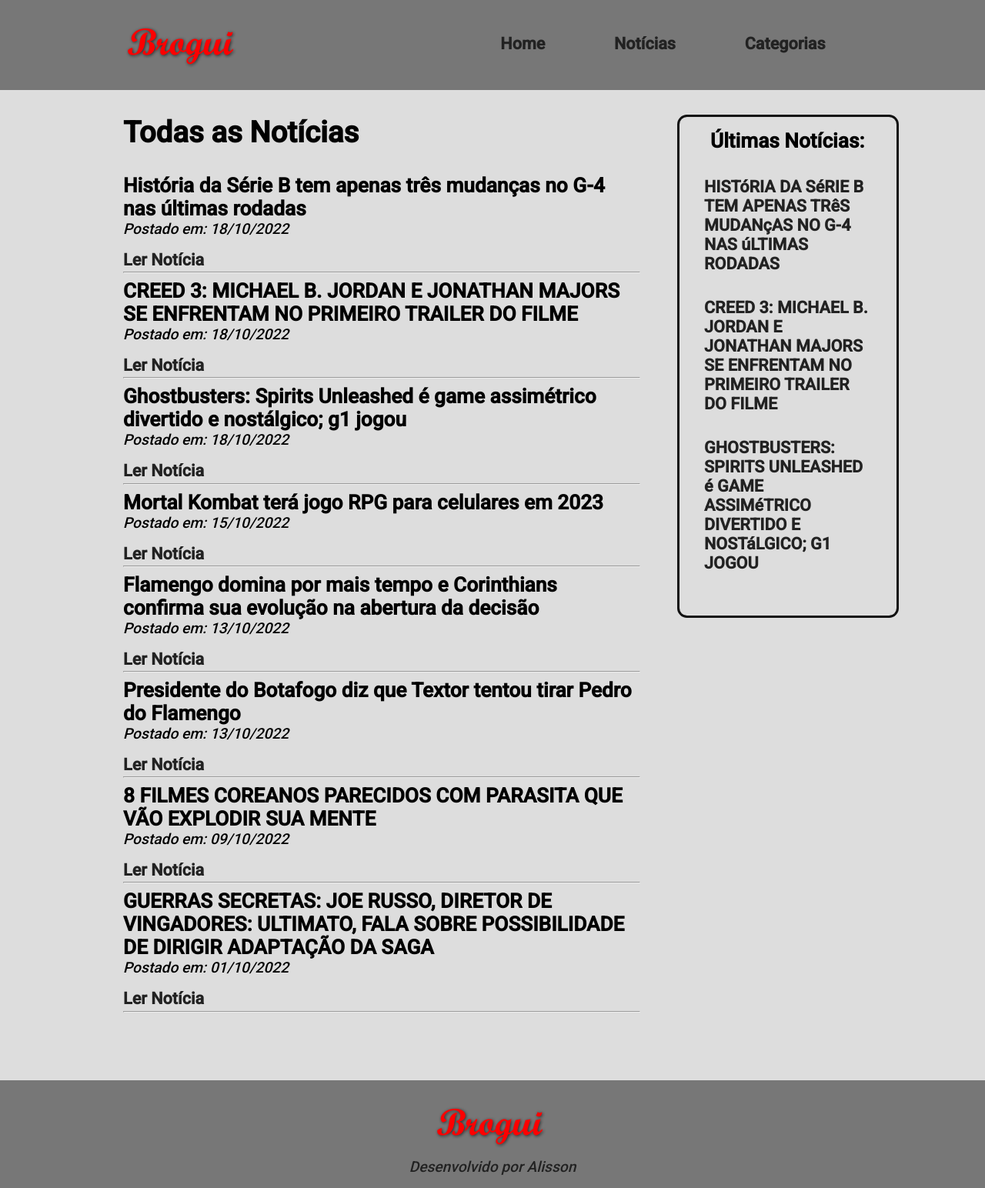
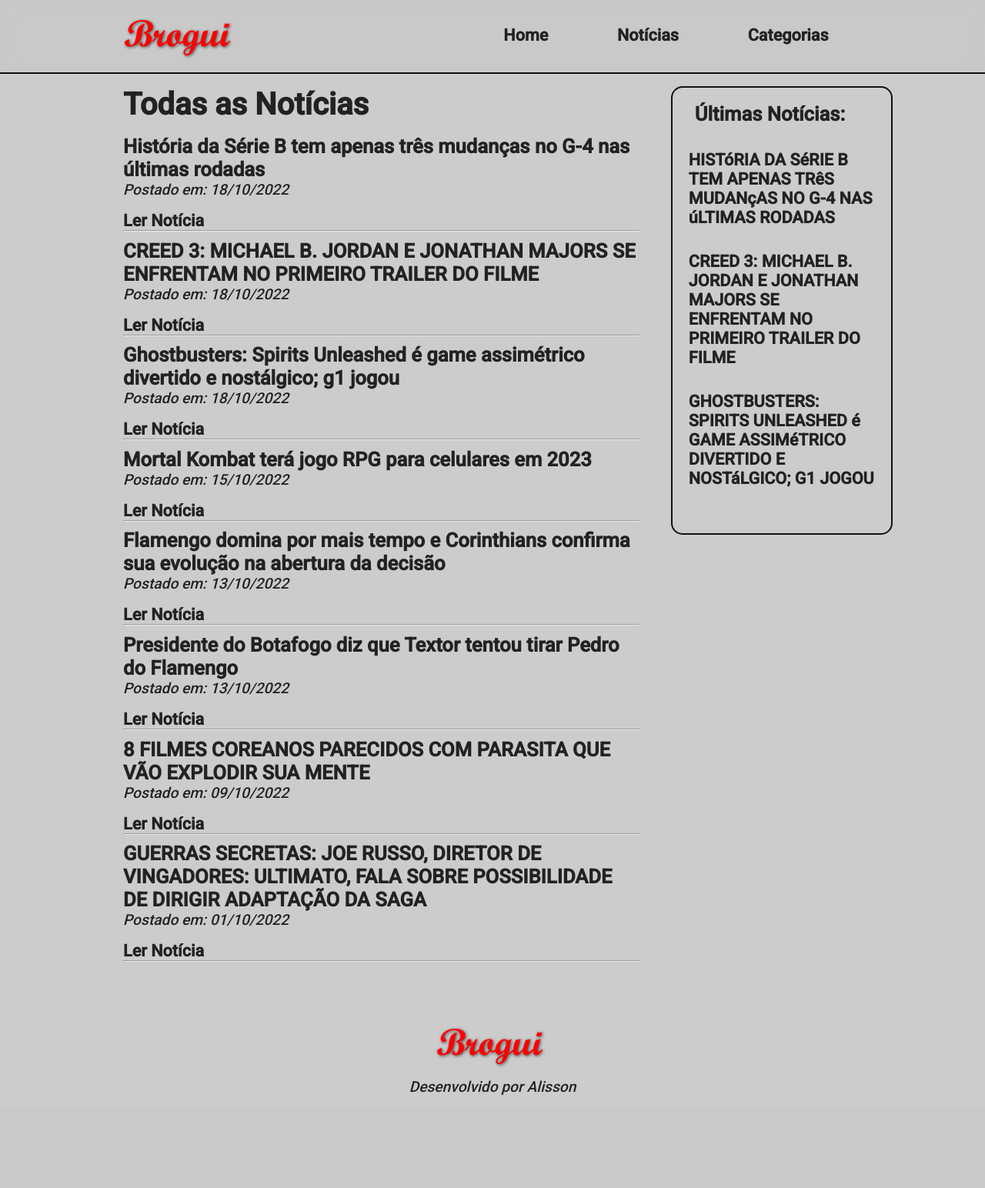
Before and after one commit to alisson2014/brogui_bootcamp, a PHP site: page /index.php?pagina=noticias in a window 1280 px wide. Shown: the whole page at 77% size. After the commit the page ends 1423 px from the top, so only its background shows below. Run offline with PHP 8.4, Linux system fonts and the light colour scheme; data comes from the database, SQL or seed files in the repository.

Commit message:
mudanças no design

```diff
--- a/css/style.css
+++ b/css/style.css
@@ -7,10 +7,9 @@
 
 /* Criação de variáveis */
 :root {
-    --bg-color: #DDD;
+    --bg-color: #CCC;
     --bg-header-footer-color: #777;
-    --link-color: #222;
-    --border-aside: #111;
+    --border: 2.5px solid #111;
     --link-color-hover: #129;
 }
 
@@ -26,7 +25,7 @@
     display: block;
     width: 0;
     height: 0.2rem;
-    background: var(--link-color);
+    background: #333;
     transition: width .3s;
 }
 
@@ -40,26 +39,32 @@ body {
 
 body * {
     font-family: 'Roboto', sans-serif;
+    color: #222;
 }
 
 /* Estilização dos links */
 a {
     text-decoration: none;
-    color: var(--link-color);
     font-size: 1.35rem;
     font-weight: bolder;
-}
-
-header,
-footer {
-    background-color: var(--bg-header-footer-color);
 }
 
 header {
     display: flex;
     justify-content: space-around;
     align-items: center;
-    padding: 1rem;
+
+    position: fixed;
+    top: 0;
+    z-index: 1000;
+    width: 100%;
+    height: 12vh;
+    padding: .5rem;
+
+    backdrop-filter: blur(10px);
+    -webkit-backdrop-filter: blur(10px);
+    background: rgba(0, 0, 0, 0.01);
+    border-bottom: var(--border);
 }
 
 button#btn-mobile {
@@ -72,27 +77,31 @@ ul#menu {
     display: flex;
     justify-content: space-around;
     align-items: center;
-    list-style: none;
 }
 
 main {
-    width: 75%;
-    margin: 2rem auto;
+    max-width: 75vw;
+    margin: 7rem auto 0;
 }
 
-main .grid {
+.grid {
     display: grid;
     grid-template-columns: 70% 30%;
-    gap: 3rem;
+    gap: 2.5rem;
 }
 
-main .grid .coluna aside {
+.grid .coluna {
+    display: flex;
+    flex-direction: column;
+}
+
+.grid .coluna aside {
     display: flex;
     flex-direction: column;
     gap: 2rem;
-    border: 0.2rem solid var(--border-aside);
-    border-radius: 0.8rem;
-    padding: 0.5rem 2rem;
+    border: var(--border);
+    border-radius: 15px;
+    padding: .7rem 1.3rem;
 }
 
 main .grid .coluna aside ul {
@@ -103,16 +112,11 @@ main .grid .coluna aside ul {
 }
 
 main .grid .coluna aside ul li a:hover {
-    color: var(--link-color-hover);
+    color: #555;
 }
 
 main .grid .coluna aside h2 {
-    text-align: left;
     padding: 0.5rem 0.5rem 0;
-}
-
-main .grid .coluna aside ul li a:hover {
-    border-bottom: 0.15rem solid var(--link-hover);
 }
 
 footer {
@@ -143,7 +147,6 @@ footer p {
         width: 100%;
         top: 84px;
         right: 0;
-        background: var(--bg-transparente);
         backdrop-filter: blur(10px);
         height: 0;
         transition: .5s;
@@ -172,12 +175,11 @@ footer p {
         font-weight: bold;
         border: none;
         border-radius: 0.4rem;
-        background: var(--btn-mobile-color);
+        background: #DDD;
         cursor: pointer;
     }
 
     span#hamburguer {
-        color: var(--text-color);
         width: 20px;
         border-top: 2px solid;
     }
--- a/css/stylepages.css
+++ b/css/stylepages.css
@@ -1,35 +1,48 @@
+.noticia {
+  display: flex;
+  flex-direction: column;
+  gap: 1rem;
+}
+
 h1 {
-  margin-bottom: 2rem;
-  font-size: 2.4rem;
-  font-weight: bold;
+  font-size: 2.5rem;
+  font-weight: bolder;
+  margin-bottom: 1rem;
 }
 
 h2 {
-  font-size: 1.64rem;
+  font-size: 1.6rem;
   font-weight: bold;
 }
 
 p {
-  margin-bottom: 1rem;
   font-size: 1.2rem;
-  font-weight: 30;
+  font-weight: lighter;
   font-style: italic;
 }
 
+a:hover {
+  color: #389aa1;
+}
+
 hr {
-  margin-bottom: 0.5rem;
+  margin-bottom: .6rem;
 }
 
 @media (max-width: 420px) {
   h1 {
-    font-size: 2.5rem;
+    font-size: 2rem;
   }
 
   h2 {
-    font-size: 1.54rem;
+    font-size: 1.4rem;
   }
 
   p {
-    font-size: 1.2rem;
+    font-size: 1.05rem;
+  }
+
+  hr {
+    margin-bottom: 1rem;
   }
 }
--- a/pages/noticia.php
+++ b/pages/noticia.php
@@ -29,7 +29,7 @@ if (empty($id)) {
     echo "<p style='
     margin-bottom: 1rem;
     font-size: 1.2rem;
-    font-weight: 30;
+    font-weight: 100;
     font-style: italic;
     '>Data da Postagem: {$data}</p>";
     echo nl2br($texto);
--- a/pages/noticias.php
+++ b/pages/noticias.php
@@ -14,11 +14,13 @@ while ($dados = mysqli_fetch_array($consulta)) {
     $data = $dados["data"];
 
     echo "
-            <h2>{$titulo}</h2>
-            <p>Postado em: {$data}</p>
-            <a href='index.php?pagina=noticia&id={$id}' class='anim-link'>
-                Ler Notícia
-            </a>
+            <div class='noticia'>
+                <div>
+                    <h2>{$titulo}</h2>
+                    <p>Postado em: {$data}</p>
+                </div>
+                <a href='index.php?pagina=noticia&id={$id}'>Ler Notícia</a>
+            </div>
             <hr>
         ";
 }
```
Also changed, not shown: index.php (+6 -14 lines), pages/categoria.php (+6 -6 lines), pages/categorias.php (+5 -10 lines), pages/home.php (+7 -7 lines).
